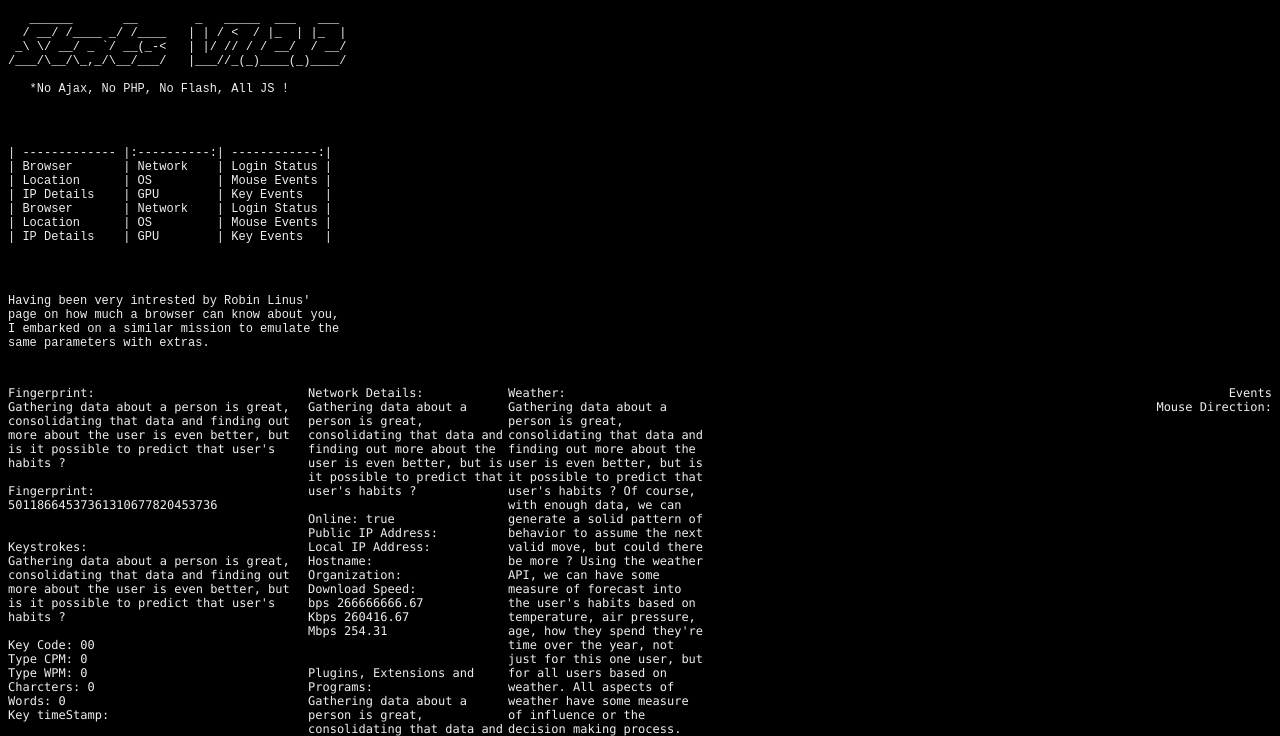
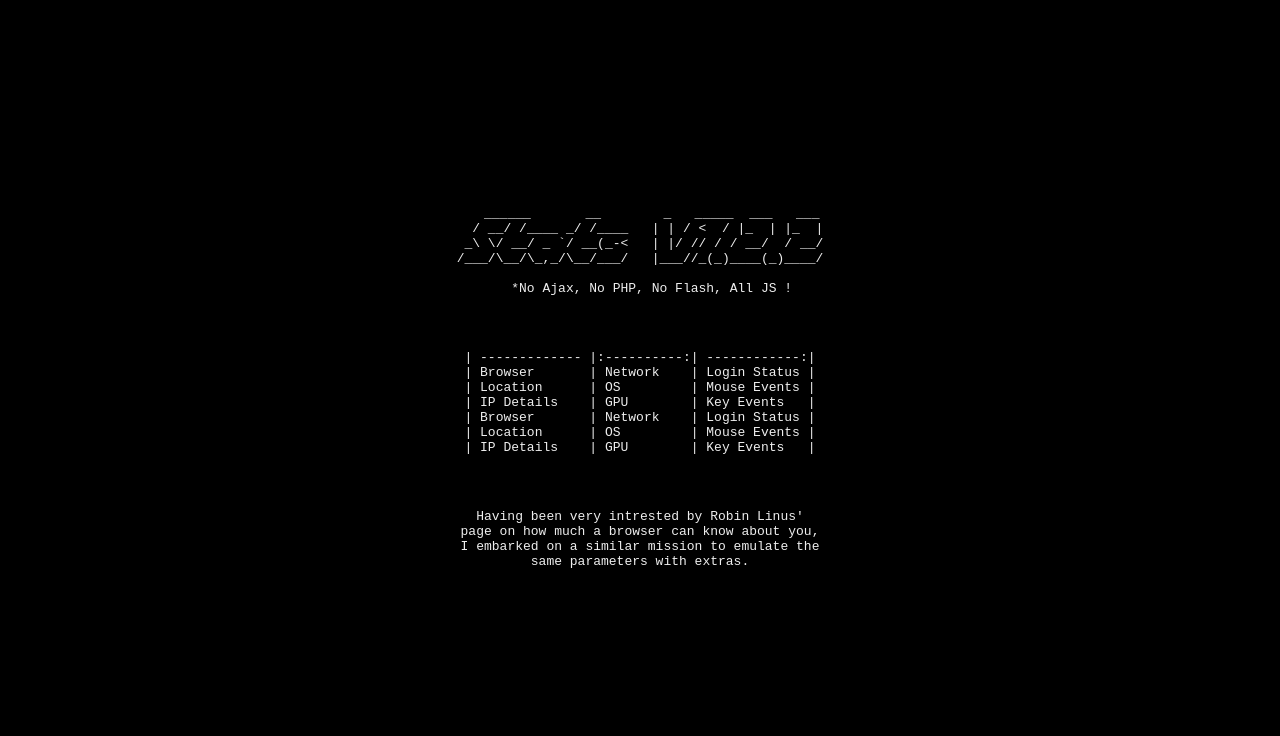
Before and after one commit to Geh4/Geh4.github.io, a plain HTML site: page 80812/index.html in a window 1280 px wide. Shown: the top 736 px of the page. Drawn offline with nearby package versions, Linux system fonts and the light colour scheme.

Commit message:
Update style.css

```diff
--- a/80812/css/style.css
+++ b/80812/css/style.css
@@ -4,15 +4,14 @@ body {
 	background: black;
 	color: #eee;
 	font-family: consolas;
-	font-size: 12px;
+	font-size: 13px;
+	margin: 0px;
+
 }
 
 input,
 textarea {
-position: absolute;
-    top: 50%;
-    left: 50%;
-    transform: translate(-50%, -50%);
+position: relative;
     background-color: transparent;
     font-size: 4rem;
     font-weight: 100;
@@ -29,6 +28,35 @@ position: absolute;
 input::-webkit-input-placeholder {
 color: white !important;
 }
+
+section.hero {
+    height: 100vh;
+    position: relative;
+    top: 50%;
+    left: 0%;
+    transform: translate(0%, 0%);
+}
+
+section {
+    height: 800px;
+    background-color: black;
+    position: absolute;
+    width: 100%;
+}
+
+
+.time{
+position: absolute;
+    top: 50%;
+    left: 50%;
+    transform: translate(-50%, -50%);
+}
+
+.textaligncentered{
+	text-align: center;
+}
+
+
 
 .red{
 	color:red;
@@ -102,7 +130,7 @@ textarea{
 }
 
 .wrap-left-left{
-		width:200px;
+		width:300px;
 		float: left;
 }
 
@@ -202,3 +230,7 @@ background: #fff;
     color: #000;
     text-shadow: none;
 }
+
+::-webkit-scrollbar {
+    display: none;
+}
```
